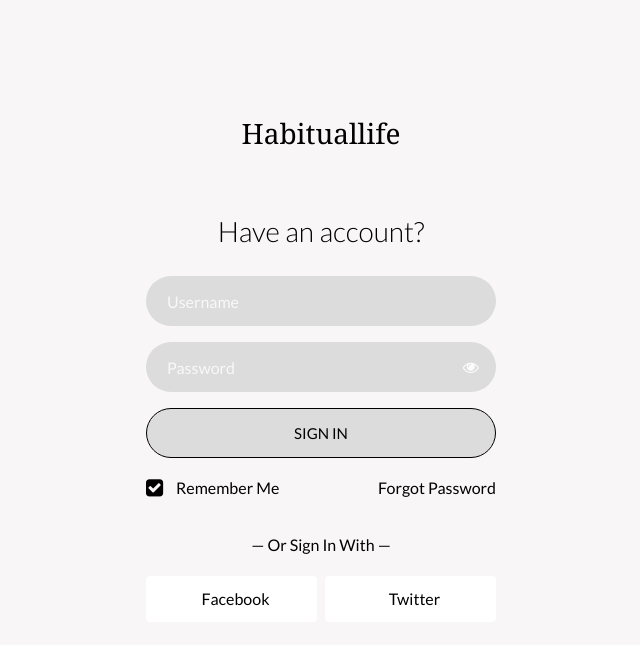
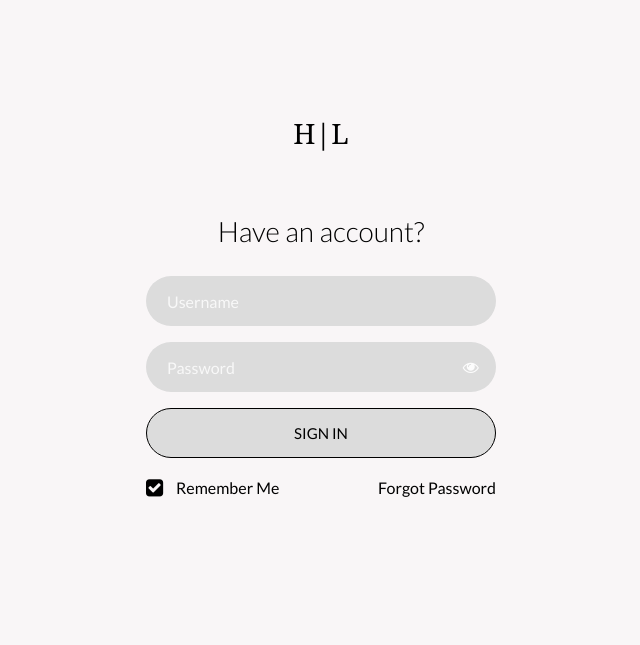
Before and after one commit to mmackowsky/HabitualLife, a Django app: page /login/ in a window 1280 px wide. Shown: the top 645 px of the page, without its empty margins (319-959 px from the left). Run offline with Django 4.2, Linux system fonts and the light colour scheme; parts of the project's set-up code (start-up, migrations or seed data) failed here and were passed over; some libraries are stand-ins or nearby versions.

Commit message:
templates(users): update

```diff
--- a/src/users/templates/users/login.html
+++ b/src/users/templates/users/login.html
@@ -1,7 +1,6 @@
 {% extends 'start.html' %}
 {% block content %}
     {% load static %}
-
     <head>
         <title>Login</title>
         <meta charset="utf-8">
@@ -13,15 +12,16 @@
               href="https://stackpath.bootstrapcdn.com/font-awesome/4.7.0/css/font-awesome.min.css">
         <link rel="stylesheet" href="{% static 'login/css/style.css' %}">
     </head>
+    <body>
         <section class="ftco-section" style="background-color: #f9f6f7">
             <div class="container">
                 <div class="row justify-content-center">
                     <div class="col-md-6 text-center mb-5">
-                    <h2 class="heading-section">
-                        <a href="{% url 'start' %}"
+                        <h1 class="heading-section">
+                            <a href="{% url 'main' %}"
                                style="color: black;
-                                  font-family: Georgia, Times, serif">Habituallife</a>
-                    </h2>
+                                      font-family: Georgia, Times, serif">H|L</a>
+                        </h1>
                     </div>
                 </div>
                 <div class="row justify-content-center">
@@ -68,11 +68,11 @@
                                     </div>
                                 </div>
                             </form>
-                        <p class="w-100 text-center" style="color: black;">&mdash; Or Sign In With &mdash;</p>
-                        <div class="social d-flex text-center">
-                            <a href="#" class="px-2 py-2 mr-md-1 rounded"><span class="ion-logo-facebook mr-2"></span> Facebook</a>
-                            <a href="#" class="px-2 py-2 ml-md-1 rounded"><span class="ion-logo-twitter mr-2"></span> Twitter</a>
-                        </div>
+                            {#                        <p class="w-100 text-center" style="color: black;">&mdash; Or Sign In With &mdash;</p>#}
+                            {#                        <div class="social d-flex text-center">#}
+                            {#                            <a href="#" class="px-2 py-2 mr-md-1 rounded"><span class="ion-logo-facebook mr-2"></span> Facebook</a>#}
+                            {#                            <a href="#" class="px-2 py-2 ml-md-1 rounded"><span class="ion-logo-twitter mr-2"></span> Twitter</a>#}
+                            {#                        </div>#}
                         </div>
                     </div>
                 </div>
```
Lines whose indentation alone changed are shown as unchanged.
